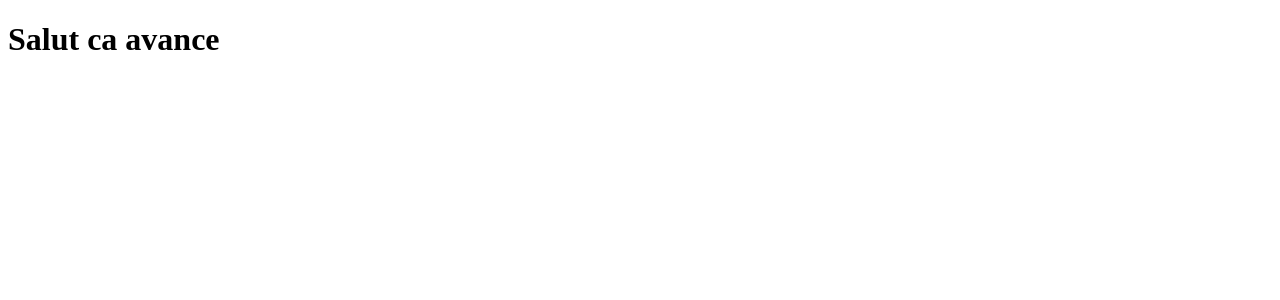
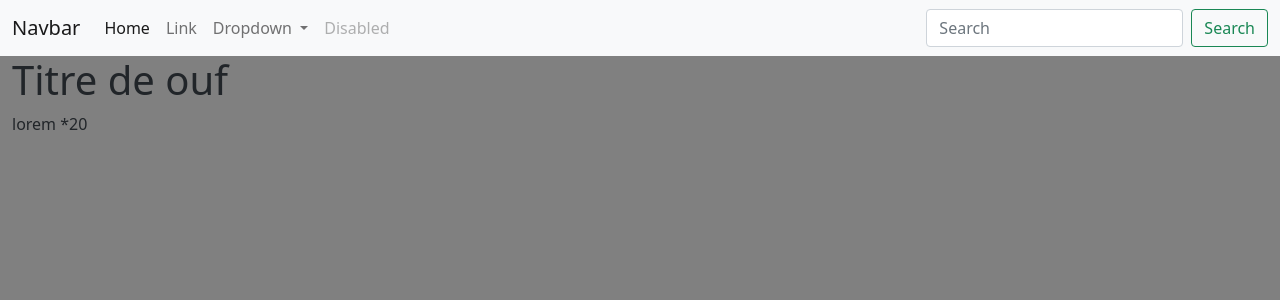
Before and after one commit to Cedric-Costard/DjangoForB2R, a Django app: page / in a window 1280 px wide. Shown: the top 300 px of the page. Run offline with Django 4.2, Linux system fonts and the light colour scheme; some libraries are stand-ins or nearby versions.

Commit message:
Ajout bootstrap

```diff
--- a/FirstTryDjango/settings.py
+++ b/FirstTryDjango/settings.py
@@ -10,6 +10,7 @@ For the full list of settings and their values, see
 https://docs.djangoproject.com/en/4.0/ref/settings/
 """
 
+import os
 from pathlib import Path
 
 # Build paths inside the project like this: BASE_DIR / 'subdir'.
@@ -116,8 +117,11 @@ USE_TZ = True
 # Static files (CSS, JavaScript, Images)
 # https://docs.djangoproject.com/en/4.0/howto/static-files/
 
-STATIC_URL = 'static/'
+STATIC_URL = '/static/'
 
+STATICFILES_DIRS = [
+    os.path.join(BASE_DIR, 'static'),
+]
 # Default primary key field type
 # https://docs.djangoproject.com/en/4.0/ref/settings/#default-auto-field
 
--- /dev/null
+++ b/home/templates/home/base.html
@@ -0,0 +1,56 @@
+{% load static %}
+<!DOCTYPE html>
+<html lang="en">
+<head>
+    <meta charset="UTF-8">
+    <meta http-equiv="X-UA-Compatible" content="IE=edge">
+    <meta name="viewport" content="width=device-width, initial-scale=1.0">
+    <link href="https://cdn.jsdelivr.net/npm/bootstrap@5.1.3/dist/css/bootstrap.min.css" rel="stylesheet" integrity="sha384-1BmE4kWBq78iYhFldvKuhfTAU6auU8tT94WrHftjDbrCEXSU1oBoqyl2QvZ6jIW3" crossorigin="anonymous">
+    <link rel="stylesheet" type="text/css" href={% static 'css/base.css' %}>
+    <title>{% block title %}{% endblock%}</title>
+    {% block styles %}{% endblock styles %}
+</head>
+<body>
+
+  <nav class="navbar navbar-expand-lg navbar-light bg-light">
+    <div class="container-fluid">
+      <a class="navbar-brand" href="#">Navbar</a>
+      <button class="navbar-toggler" type="button" data-bs-toggle="collapse" data-bs-target="#navbarSupportedContent" aria-controls="navbarSupportedContent" aria-expanded="false" aria-label="Toggle navigation">
+        <span class="navbar-toggler-icon"></span>
+      </button>
+      <div class="collapse navbar-collapse" id="navbarSupportedContent">
+        <ul class="navbar-nav me-auto mb-2 mb-lg-0">
+          <li class="nav-item">
+            <a class="nav-link active" aria-current="page" href="#">Home</a>
+          </li>
+          <li class="nav-item">
+            <a class="nav-link" href="#">Link</a>
+          </li>
+          <li class="nav-item dropdown">
+            <a class="nav-link dropdown-toggle" href="#" id="navbarDropdown" role="button" data-bs-toggle="dropdown" aria-expanded="false">
+              Dropdown
+            </a>
+            <ul class="dropdown-menu" aria-labelledby="navbarDropdown">
+              <li><a class="dropdown-item" href="#">Action</a></li>
+              <li><a class="dropdown-item" href="#">Another action</a></li>
+              <li><hr class="dropdown-divider"></li>
+              <li><a class="dropdown-item" href="#">Something else here</a></li>
+            </ul>
+          </li>
+          <li class="nav-item">
+            <a class="nav-link disabled">Disabled</a>
+          </li>
+        </ul>
+        <form class="d-flex">
+          <input class="form-control me-2" type="search" placeholder="Search" aria-label="Search">
+          <button class="btn btn-outline-success" type="submit">Search</button>
+        </form>
+      </div>
+    </div>
+  </nav>
+
+    {% block body %}{% endblock body %}
+    <script src="https://cdn.jsdelivr.net/npm/@popperjs/core@2.10.2/dist/umd/popper.min.js" integrity="sha384-7+zCNj/IqJ95wo16oMtfsKbZ9ccEh31eOz1HGyDuCQ6wgnyJNSYdrPa03rtR1zdB" crossorigin="anonymous"></script>
+    <script src="https://cdn.jsdelivr.net/npm/bootstrap@5.1.3/dist/js/bootstrap.min.js" integrity="sha384-QJHtvGhmr9XOIpI6YVutG+2QOK9T+ZnN4kzFN1RtK3zEFEIsxhlmWl5/YESvpZ13" crossorigin="anonymous"></script>
+</body>
+</html>
--- a/home/templates/home/index.html
+++ b/home/templates/home/index.html
@@ -1,12 +1,22 @@
-<!DOCTYPE html>
-<html lang="en">
-<head>
-    <meta charset="UTF-8">
-    <meta http-equiv="X-UA-Compatible" content="IE=edge">
-    <meta name="viewport" content="width=device-width, initial-scale=1.0">
-    <title>Salut Brice</title>
-</head>
-<body>
-    <h1>Salut ca avance</h1>
-</body>
-</html>
+{% extends 'home/base.html' %}
+
+{% block title %}
+Index
+{% endblock title %}
+
+{% block styles %}
+
+{% endblock styles %}
+
+{% block body %}
+
+<div class="container-fluid">
+    <div class="row">
+        <div class="col">
+            <h1>Titre de ouf</h1>
+            <p>lorem *20</p>
+        </div>
+    </div>
+</div>
+
+{% endblock body %}
--- /dev/null
+++ b/static/css/base.css
@@ -0,0 +1,3 @@
+body {
+    background-color: grey;
+}
```
Also changed, not shown: static/css/index.css (added), static/js/index.js (added), testtete.html (added).
